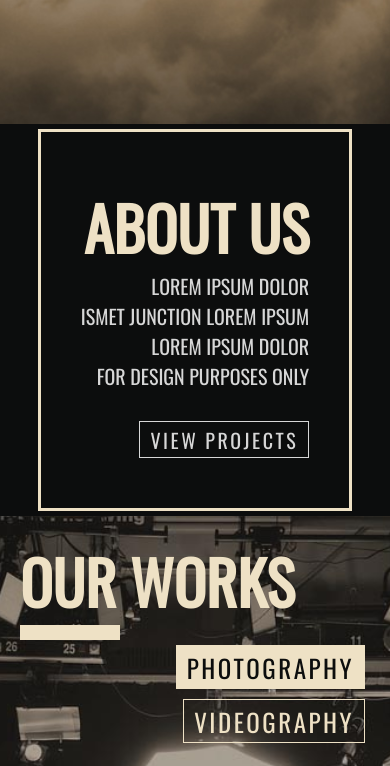
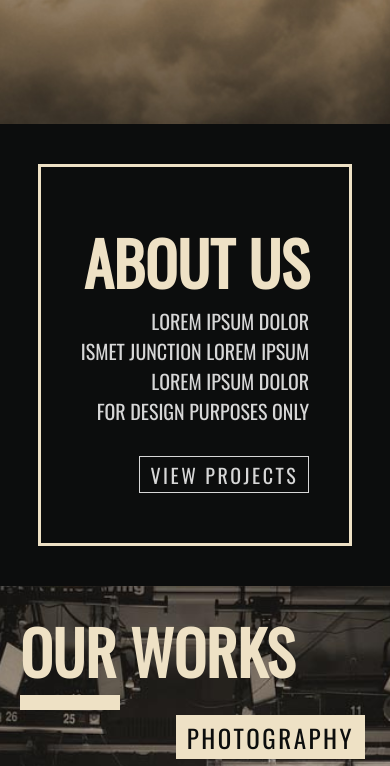
Before and after one commit to raymartrosali/midas, a plain HTML site: page index.html in a window 390 px wide. Shown: the part 720-1486 px from the top of the page. Drawn offline with nearby package versions, Linux system fonts and the light colour scheme.

Commit message:
Update style.css

```diff
--- a/css/style.css
+++ b/css/style.css
@@ -309,7 +309,7 @@ button{
 		display: none;
 	}
 	.about-cont{
-		margin: 5px;
+		margin: 40px 5px;
 	}
 	.third-text{
 		text-align: left!important;
```
